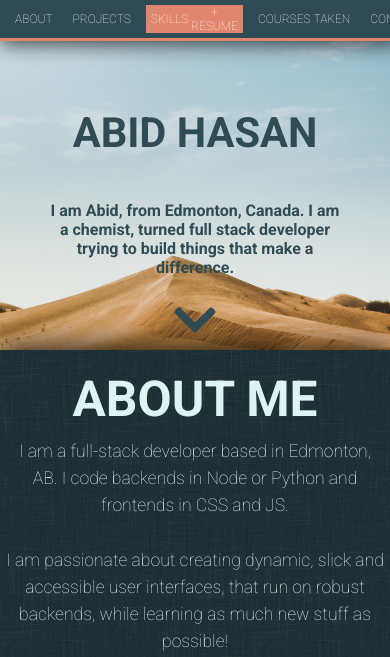
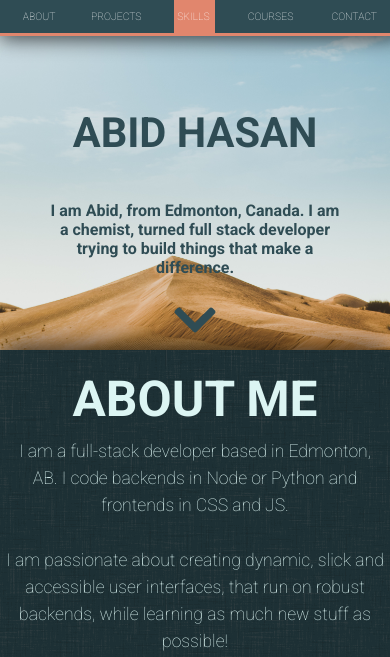
Before and after one commit to sabidhasan/sabidhasan.github.io, a website: page index.html in a window 390 px wide. Shown: the top 657 px of the page. Drawn offline with Linux system fonts and the light colour scheme; a web font is replaced by a local one.

Commit message:
Add desktop-only text styles

```diff
--- a/styles/style.css
+++ b/styles/style.css
@@ -352,8 +352,9 @@ section {
 
   .nav { display: flex; }
   .nav__link-container { width: 100%; }
+  .nav__desktop-only { display: none; }
   .nav__link {
-    font-size: 0.75rem; margin: 5px; text-align: center; font-weight: 100;
+    font-size: 0.65rem; margin: 0; text-align: center; font-weight: 100; padding: 10px 3px;
   }
   .nav__logo { display: none; }
 
```
